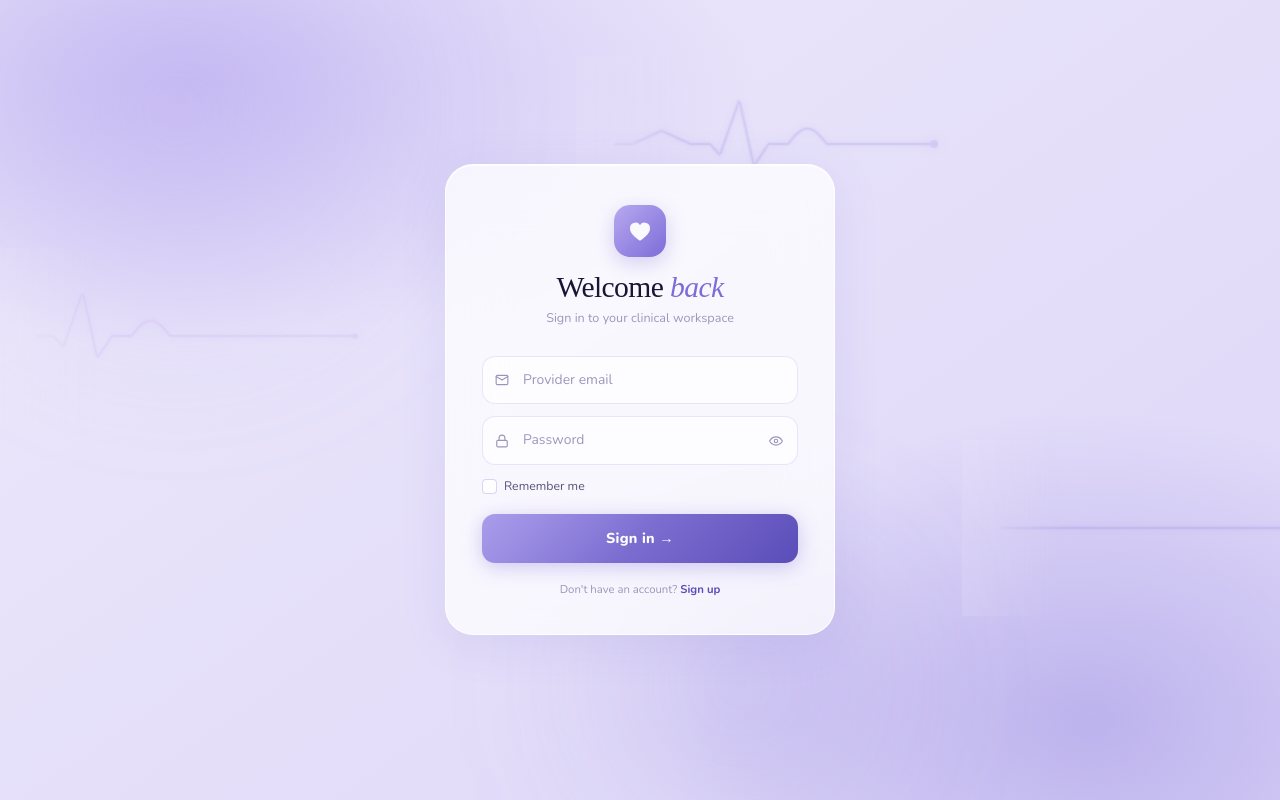
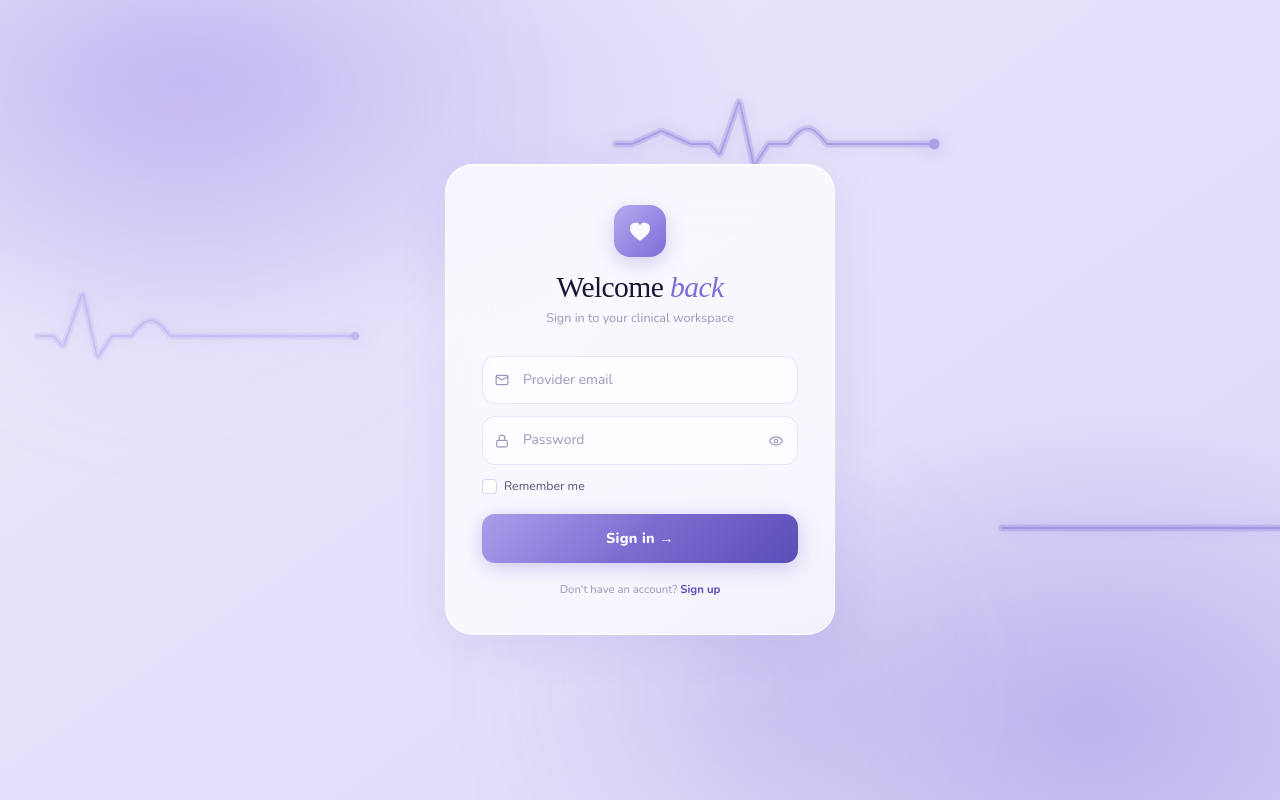
Before and after one commit to AbhishekJohnJ/MedCare, a React (Vite) app: page /login in a window 1280 px wide. Built offline with nearby package versions, Linux system fonts and the light colour scheme; a web font is replaced by a local one.

Commit message:
designed

```diff
--- a/src/pages/Login.css
+++ b/src/pages/Login.css
@@ -68,7 +68,7 @@
   height: 100%;
   z-index: 1;
   pointer-events: none;
-  opacity: 0.18;
+  opacity: 0.55;
 }
 
 /* Left Panel */
--- a/src/pages/Login.jsx
+++ b/src/pages/Login.jsx
@@ -76,14 +76,14 @@
         }
 
         ctx.shadowBlur = 0;
-        ctx.strokeStyle = `rgba(${lane.color}, ${lane.alpha * 0.3})`;
-        ctx.lineWidth = lane.width + 3;
+        ctx.strokeStyle = `rgba(${lane.color}, ${lane.alpha * 0.45})`;
+        ctx.lineWidth = lane.width + 5;
         ctx.lineCap = "round";
         ctx.lineJoin = "round";
         ctx.stroke();
 
-        ctx.shadowBlur = 8;
-        ctx.shadowColor = `rgba(${lane.color}, 0.6)`;
+        ctx.shadowBlur = 16;
+        ctx.shadowColor = `rgba(${lane.color}, 0.9)`;
         ctx.strokeStyle = `rgba(${lane.color}, ${lane.alpha})`;
         ctx.lineWidth = lane.width;
         ctx.stroke();
@@ -93,18 +93,14 @@
         const headY = cy - ecgShape(headT) * amp;
 
         ctx.beginPath();
-        ctx.arc(headX - 1.5, headY, lane.width * 2.2, 0, Math.PI * 2);
-        ctx.fillStyle = `rgba(${lane.color}, ${lane.alpha * 0.9})`;
-        ctx.shadowBlur = 14;
-        ctx.shadowColor = `rgba(${lane.color}, 0.8)`;
+        ctx.arc(headX - 1.5, headY, lane.width * 3, 0, Math.PI * 2);
+        ctx.fillStyle = `rgba(${lane.color}, ${lane.alpha})`;
+        ctx.shadowBlur = 22;
+        ctx.shadowColor = `rgba(${lane.color}, 1.0)`;
         ctx.fill();
         ctx.shadowBlur = 0;
 
-        const fadeGrad = ctx.createLinearGradient(headX - TRAIL - 40, 0, headX - TRAIL + 60, 0);
-        fadeGrad.addColorStop(0, "rgba(237,233,251, 1)");
-        fadeGrad.addColorStop(1, "rgba(237,233,251, 0)");
-        ctx.fillStyle = fadeGrad;
-        ctx.fillRect(headX - TRAIL - 40, cy - amp * 2, 100, amp * 4);
+
       });
 
       rafId = requestAnimationFrame(draw);
```
